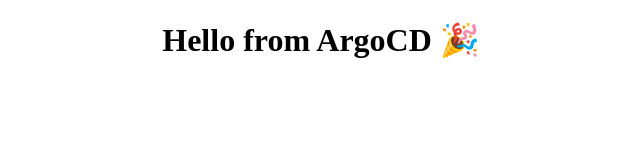
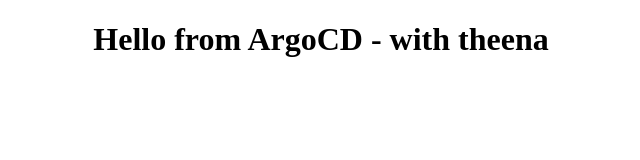
Before and after one commit to DINA18102002/hello-argocd, a plain HTML site: page index.html in a window 1280 px wide. Shown: the whole page, without its empty margins (319-959 px from the left). Drawn offline with Linux system fonts and the light colour scheme.

Commit message:
update two

```diff
--- a/index.html
+++ b/index.html
@@ -3,6 +3,6 @@
 <html>
   <head><title>Hello Argo CD</title></head>
   <body>
-    <h1 style="text-align:center;">Hello from ArgoCD 🎉</h1>
+    <h1 style="text-align:center;">Hello from ArgoCD - with theena</h1>
   </body>
 </html>
```
Also changed, not shown: 1 other file.
